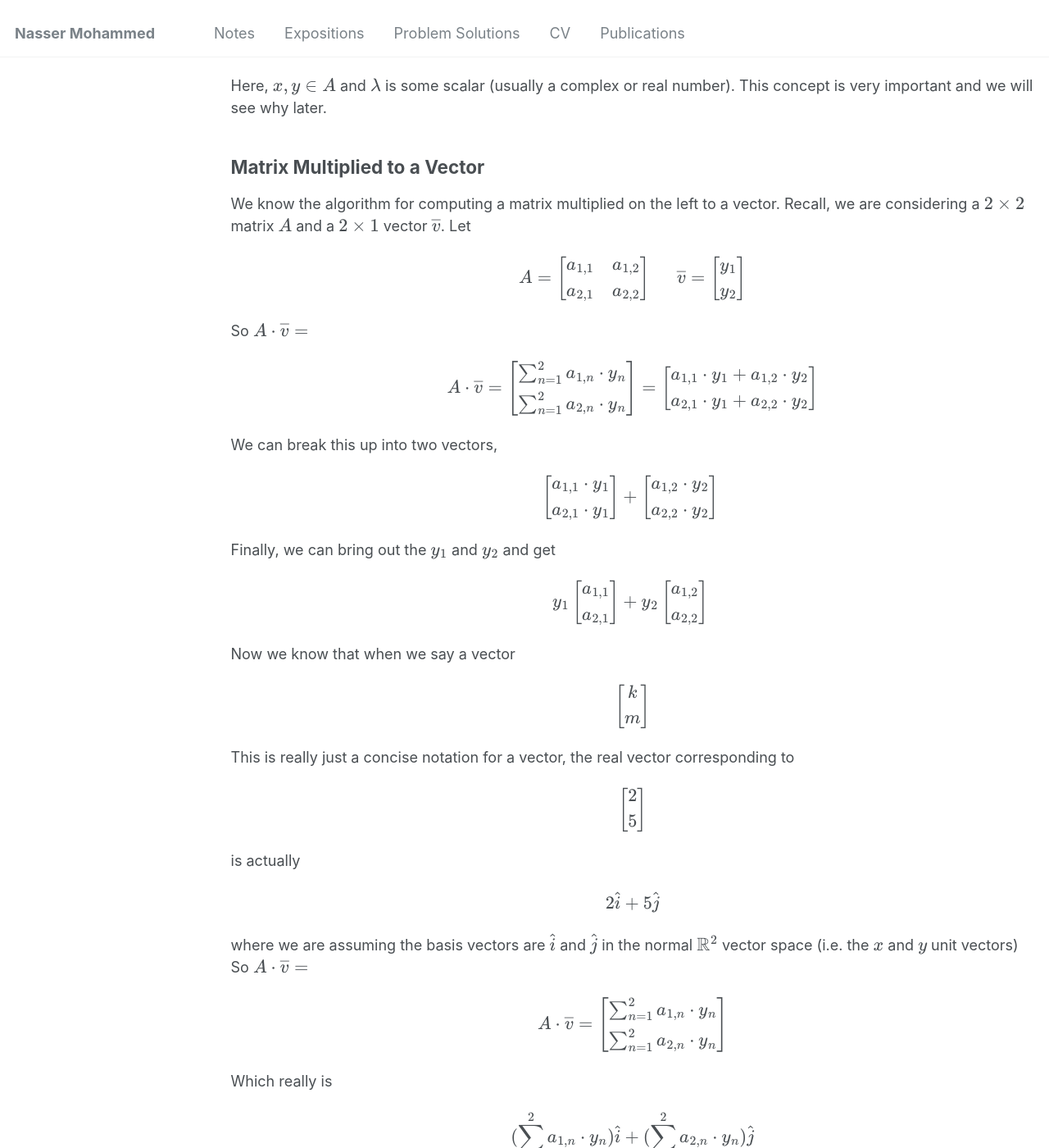
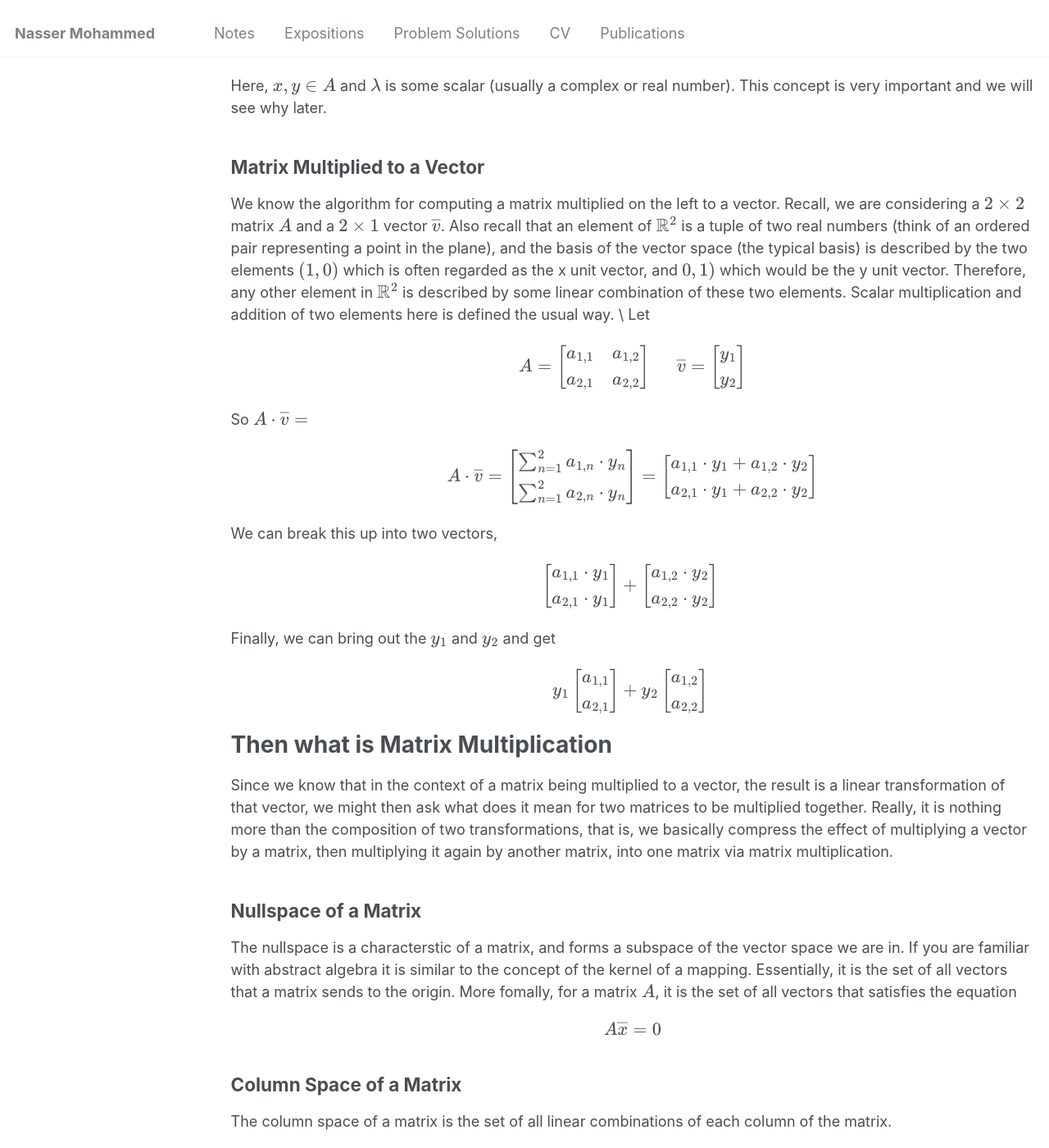
Before and after one commit to Nasser-Mohammed/Nasser-Mohammed.github.io, a Jekyll site: the page built from _pages/notes/linear-algebra/matrix.md, in a window 1280 px wide and 1400 px high, scrolled down 1532 px. Shown: the whole window at 82% size. Built offline with Jekyll 4.4.1, drawn with Linux system fonts in a browser that asks for light colours; some of the changed text lies outside the part shown.

Commit message:
Update matrix.md

```diff
--- a/_pages/notes/linear-algebra/matrix.md
+++ b/_pages/notes/linear-algebra/matrix.md
@@ -25,7 +25,7 @@ To really understand matrices, we must know what a linear map is. We say a map \
 Here, \\(x,y \in A\\) and \\(\lambda\\) is some scalar (usually a complex or real number). This concept is very important and we will see why later.
 
 ## Matrix Multiplied to a Vector
-We know the algorithm for computing a matrix multiplied on the left to a vector. Recall, we are considering a \\(2\times 2\\) matrix \\(A\\) and a \\(2\times 1\\) vector \\(\overline{v}\\).
+We know the algorithm for computing a matrix multiplied on the left to a vector. Recall, we are considering a \\(2\times 2\\) matrix \\(A\\) and a \\(2\times 1\\) vector \\(\overline{v}\\). Also recall that an element of \\(\mathbb{R}^2\\) is a tuple of two real numbers (think of an ordered pair representing a point in the plane), and the basis of the vector space (the typical basis) is described by the two elements \\((1,0)\\) which is often regarded as the x unit vector, and \\(0,1)\\) which would be the y unit vector. Therefore, any other element in \\(\mathbb{R}^2\\) is described by some linear combination of these two elements. Scalar multiplication and addition of two elements here is defined the usual way. \\
 Let
 <div style="text-align: center;">
 $$
@@ -84,38 +84,10 @@ y_2 \begin{bmatrix}
 \
 $$
 </div>
-Now we know that when we say a vector
-<div style="text-align: center;">
-$$
-\begin{bmatrix}
-k\\
-m
-\end{bmatrix}
-$$
-</div>
-This is really just a concise notation for a vector, the real vector corresponding to
-<div style="text-align: center;">
-$$
-\begin{bmatrix}
-2\\
-5
-\end{bmatrix}
-$$
-</div>
-is actually
-\\[2\hat{i} + 5\hat{j}\\]
-where we are assuming the basis vectors are \\(\hat{i}\\) and \\(\hat{j}\\) in the normal \\(\mathbb{R}^2\\) vector space (i.e. the \\(x\\) and \\(y\\) unit vectors)
-So \\(A\cdot \overline{v}=\\)
-<div style="text-align: center;">
-$$
-A \cdot \overline{v} = \begin{bmatrix}
-\sum_{n=1}^2 a_{1,n}\cdot y_n \\
-\sum_{n=1}^2 a_{2,n} \cdot y_n
-\end{bmatrix}
-$$
-</div>
-Which really is
-\\[(\sum_{n=1}^2 a_{1,n}\cdot y_n)\hat{i} + (\sum_{n=1}^2 a_{2,n} \cdot y_n)\hat{j}\\]
+
+# Then what is Matrix Multiplication
+Since we know that in the context of a matrix being multiplied to a vector, the result is a linear transformation of that vector, we might then ask what does it mean for two matrices to be multiplied together. Really, it is nothing more than the composition of two transformations, that is, we basically compress the effect of multiplying a vector by a matrix, then multiplying it again by another matrix, into one matrix via matrix multiplication.
+
 
 ## Nullspace of a Matrix
 The nullspace is a characterstic of a matrix, and forms a subspace of the vector space we are in. If you are familiar with abstract algebra it is similar to the concept of the kernel of a mapping. Essentially, it is the set of all vectors that a matrix sends to the origin. More fomally, for a matrix \\(A\\), it is the set of all vectors that satisfies the equation
```
